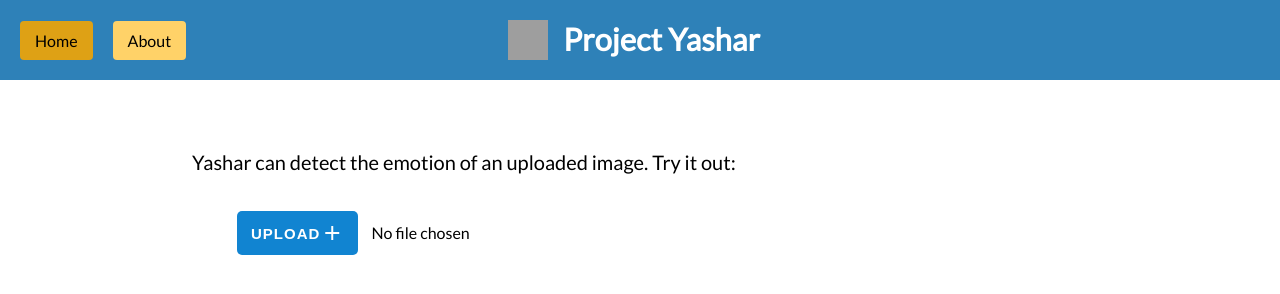
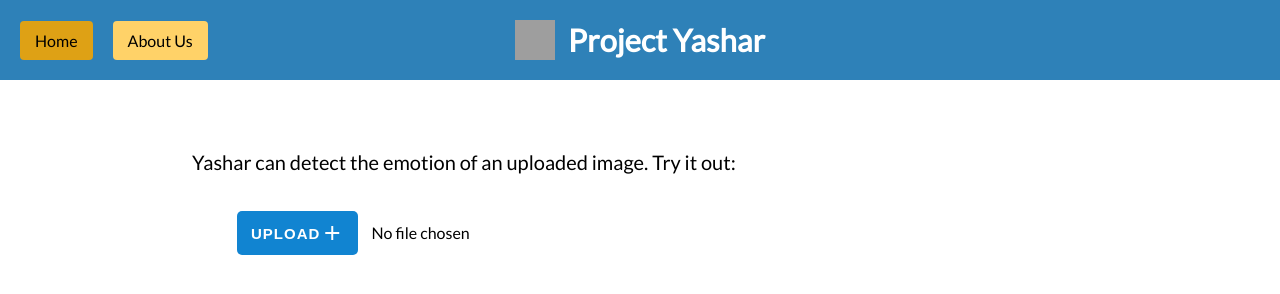
Before and after one commit to armeetj/Yashar, a plain HTML site: page docs/demo.html in a window 1280 px wide. Drawn offline with Linux system fonts and the light colour scheme; grey boxes are pictures that could not be loaded.

Commit message:
I fixed the center-align in the header.

```diff
--- a/docs/demo.html
+++ b/docs/demo.html
@@ -9,12 +9,11 @@
     <body>
         <div class='header'>
             <a href='demo.html' class='selectedHeaderButton' style='margin-left:20px;'>Home</a>
-            <a href='about.html' class='headerButton'>About</a>
-            <img src='' onload='emotionImage()'>
-            <h1 class='title'>
-                <img id='emotionImage' style='height:40px; width:40px; margin-right: 15px;' src=''></img>
+            <a href='about.html' class='headerButton'>About Us</a>
+            <div class='title'>
+                <img id='emoticon' src=''></img>
                 Project Yashar
-            </h1>
+            </div>
         </div>
         <div class='paddingContainer'>
             <p>Yashar can detect the emotion of an uploaded image. Try it out:</p>
--- a/docs/header.js
+++ b/docs/header.js
@@ -7,11 +7,11 @@ numToURL = [
     'https://static.wixstatic.com/media/7ab48f_533a776f35494d4ea82d913f62bf0368~mv2.png',
     'https://static.wixstatic.com/media/7ab48f_8f83e8453a614023b679dbcf7b9927bd~mv2.png'
 ]
-function emotionImage() {
+function emoticon() {
     randomIndex=Math.floor(Math.random(0)*numToURL.length);
-    img = document.getElementById('emotionImage');
+    img = document.getElementById('emoticon');
     url = numToURL[randomIndex];
     console.log(url);
     img.src=url;
 }
-emotionImage()
+emoticon()
--- a/docs/style.css
+++ b/docs/style.css
@@ -16,7 +16,16 @@ body {
 .title {
     font-weight: bold;
     font-size: 31px;
-    width:70%;
+    width: 100%;
+    position: absolute;
+    display: inline-flex;
+    justify-content: center;
+    align-items: center;
+}
+#emoticon {
+    height: 40px;
+    width: 40px;
+    margin-right: 13px;
 }
 .headerButton, .selectedHeaderButton {
     display: inline-block;
@@ -26,6 +35,7 @@ body {
     text-decoration: none;
     color: black;
     cursor: pointer;
+    z-index: 2;
     transition: 0.4s;
 }
 .headerButton {
```
Also changed, not shown: docs/about.html (+4 -4 lines).
